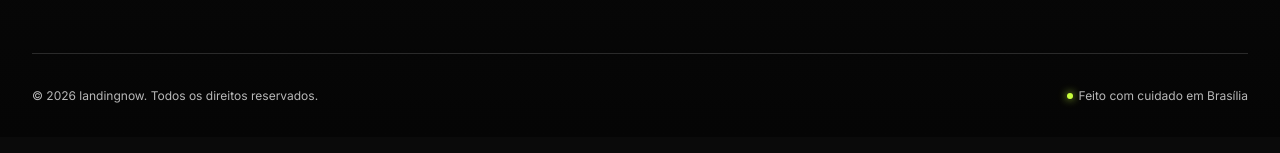
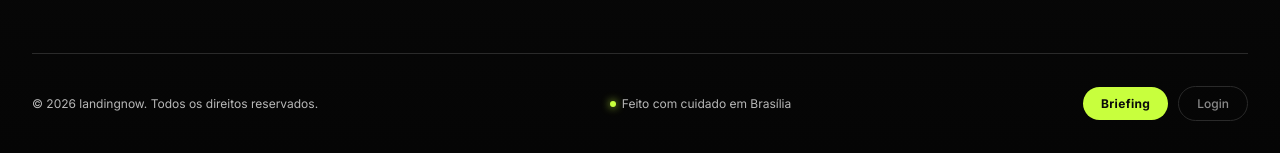
Before and after one commit to Welberjr/landingnow, a plain HTML site: page index.html in a window 1280 px wide. Shown: the part 11517-11670 px from the top of the page. Drawn offline with Linux system fonts and the light colour scheme.

Commit message:
feat: adiciona botoes Briefing e Login no rodape

```diff
--- a/index.html
+++ b/index.html
@@ -860,6 +860,10 @@ src="https://www.facebook.com/tr?id=746976351217041&ev=PageView&noscript=1"
         <span class="neon-dot"></span>
         Feito com cuidado em Brasília
       </div>
+      <div style="display:flex;align-items:center;gap:10px;flex-wrap:wrap;">
+        <a href="/briefing" style="display:inline-flex;align-items:center;padding:7px 18px;border-radius:100px;background:#C8FF3D;color:#0A0A0A;font-size:12px;font-weight:700;text-decoration:none;letter-spacing:.03em;white-space:nowrap;">Briefing</a>
+        <a href="/painel" style="display:inline-flex;align-items:center;padding:7px 18px;border-radius:100px;background:transparent;color:#8A8A8A;font-size:12px;font-weight:500;text-decoration:none;border:1px solid #2A2A2A;white-space:nowrap;">Login</a>
+      </div>
     </div>
   </div>
 </footer>
```
